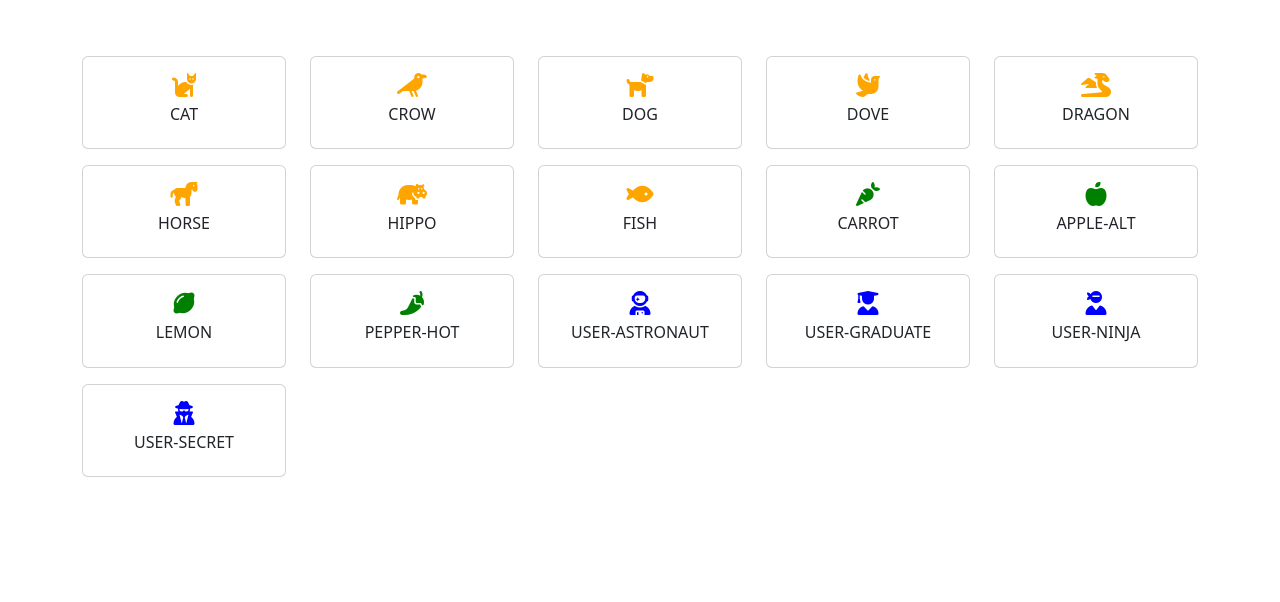
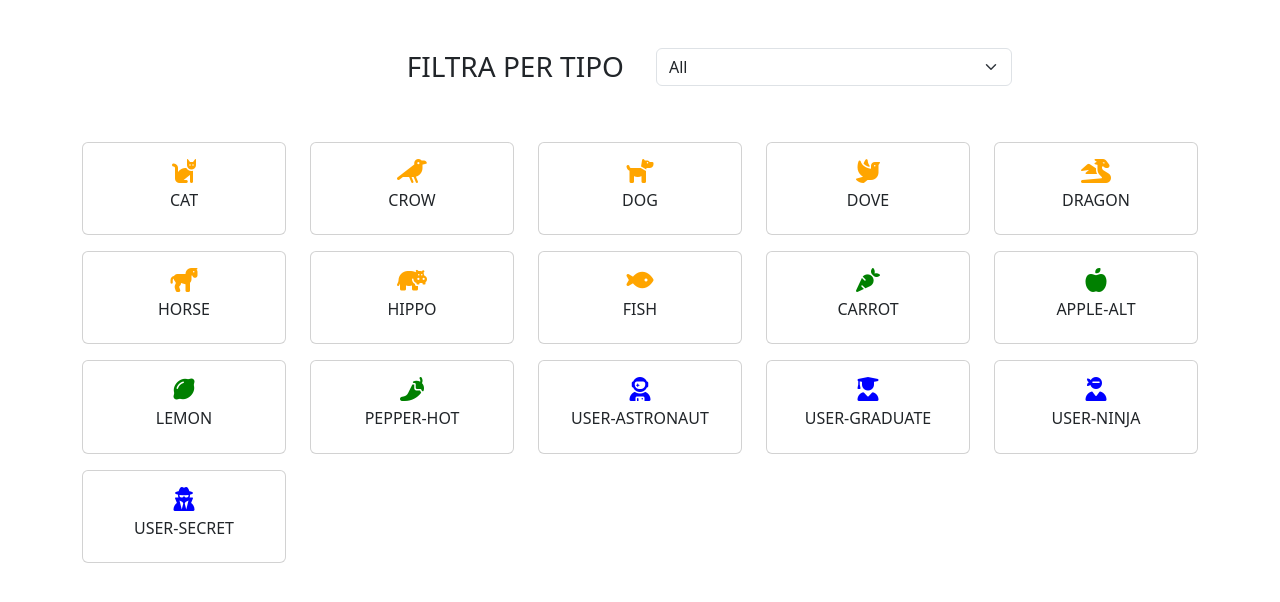
Before and after one commit to DavidePeloso-dev/js-es6-icons, a plain HTML site: page index.html in a window 1280 px wide. Drawn offline with nearby package versions, Linux system fonts and the light colour scheme.

Commit message:
Add select

```diff
--- a/index.html
+++ b/index.html
@@ -9,11 +9,30 @@
     <link rel="stylesheet" href="https://cdnjs.cloudflare.com/ajax/libs/font-awesome/6.5.1/css/all.min.css" integrity="sha512-DTOQO9RWCH3ppGqcWaEA1BIZOC6xxalwEsw9c2QQeAIftl+Vegovlnee1c9QX4TctnWMn13TZye+giMm8e2LwA==" crossorigin="anonymous" referrerpolicy="no-referrer" />
   </head>
   <body>
+      <header>
         <div class="container">
-            <div id="iconsRow" class="row row-cols-1 row-cols-md-3 row-cols-xl-5 my-5">
-
+            <div class="row mt-5 justify-content-center align-items-center gap-2">
+                <div class="col-12 col-md-4">
+                    <h3 class="text-uppercase text-center text-md-end mb-0">filtra per tipo</h3>
+                </div>
+                <div class="col-12 col-md-4">
+                    <select class="form-select" aria-label="Default select example">
+                        <option id="option-general" selected>All</option>
+                        <option id="option-1" value="1">Animals</option>
+                        <option id="option-2" value="2">Vegetables</option>
+                        <option id="option-3" value="3">Users</option>
+                    </select>
+                </div>
             </div>
         </div>
+      </header>
+      <main>
+          <div class="container">
+              <div id="iconsRow" class="row row-cols-1 row-cols-md-3 row-cols-xl-5 my-5">
+
+              </div>
+          </div>
+      </main>
     <script src='https://cdn.jsdelivr.net/npm/bootstrap@5.3.2/dist/js/bootstrap.bundle.min.js' integrity='sha384-C6RzsynM9kWDrMNeT87bh95OGNyZPhcTNXj1NW7RuBCsyN/o0jlpcV8Qyq46cDfL' crossorigin='anonymous'></script>
     <script src="./assets/js/script.js"></script>
   </body>
```
